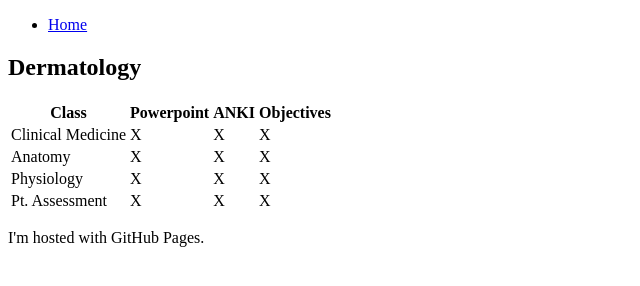
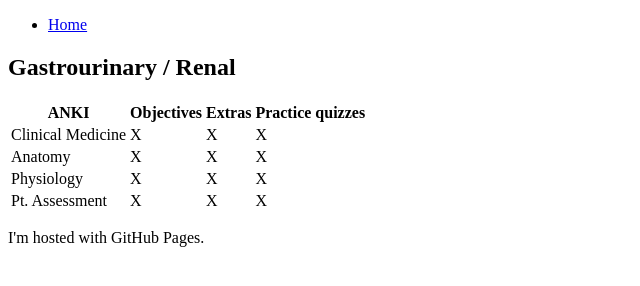
Before and after one commit to eparayno/eparayno.github.io, a plain HTML site: page index.html in a window 1280 px wide. Shown: the whole page, without its empty margins (0-640 px from the left). Drawn offline with Linux system fonts and the light colour scheme.

Commit message:
Update index.html

```diff
--- a/index.html
+++ b/index.html
@@ -4,13 +4,13 @@
     <ul>
         <li><a href="index.html">Home</a></li>
       </ul>
-<h2>Dermatology</h2>
+<h2>Gastrourinary / Renal</h2>
 <table>
     <tr>
-      <th>Class</th>
-      <th>Powerpoint</th>
       <th>ANKI</th>
       <th>Objectives</th>
+      <th>Extras</th>
+      <th>Practice quizzes</th>
     </tr>
     <tr>
       <td>Clinical Medicine</td>
```
